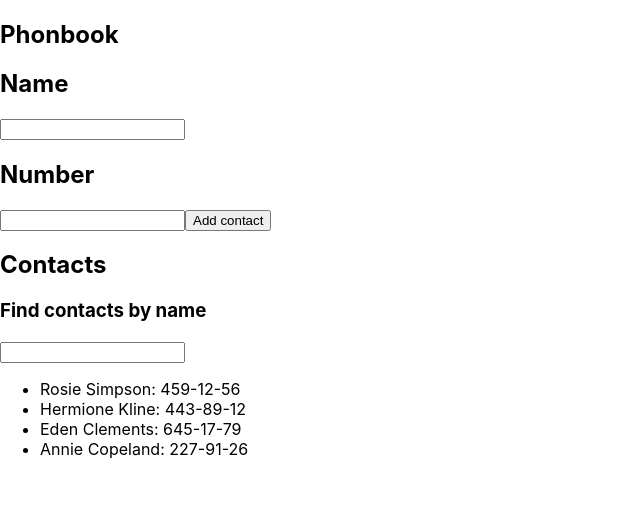
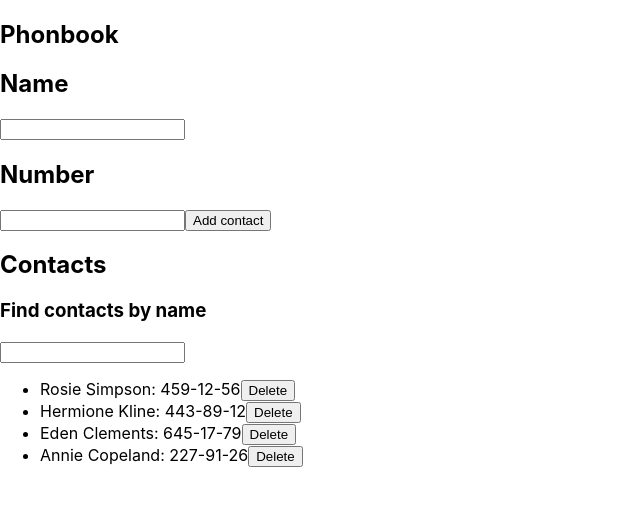
Before and after one commit to shuriuss/goit-react-hw-02-phonebook, a React (Create React App) app: page / in a window 1280 px wide. Shown: the top 506 px of the page, without its empty margins (0-640 px from the left). Built offline with nearby package versions, Linux system fonts and the light colour scheme.

Commit message:
add delete

```diff
--- a/src/components/App.jsx
+++ b/src/components/App.jsx
@@ -30,15 +30,22 @@ export class App extends Component {
     console.log(this.state.contacts);
   };
 
+  handleDelete = id => {
+    const { contacts } = this.state;
+    const updatedContacts = contacts.filter(contact => contact.id !== id);
+    this.setState({ contacts: updatedContacts });
+  };
+
+  getFilteredContacts = () => {
+    const { filter, contacts } = this.state;
+    const normalizedContacts = filter.toLocaleLowerCase();
+    return contacts.filter(({ name }) =>
+      name.toLocaleLowerCase().includes(normalizedContacts)
+    );
+  };
+
   render() {
-    const arrName = [];
-
-    this.state.contacts.forEach(contact => {
-      const name = contact.name.toLowerCase();
-      if (name.includes(this.state.filter)) {
-        arrName.push(contact);
-      }
-    });
+    const filteredContacts = this.getFilteredContacts();
 
     return (
       <section>
@@ -48,39 +55,12 @@ export class App extends Component {
         <div>
           <h2>Contacts</h2>
           <Filter value={this.state.filter} onChange={this.handlerSearch} />
-          <ContactList arrName={arrName} />
+          <ContactList
+            contact={filteredContacts}
+            handleDelete={this.handleDelete}
+          />
         </div>
       </section>
     );
   }
-
-  // handleName =(e)=> {
-  //   this.setState({ name: e.target.value });
-  // }
-
-  // handleTel=(e)=> {
-  //   this.setState({ number: e.target.value });
-  // }
-
-  // handleSubmit=(e)=> {
-  //   e.preventDefault();
-  //   if (this.state.name.length === 0) {
-  //     return;
-  //   }
-  //   if (this.state.number.length === 0) {
-  //     return;
-  //   }
-
-  //   const newItem = {
-  //     id: Date.now(),
-  //     name: this.state.name,
-  //     number: this.state.number,
-  //   };
-
-  //   this.setState(state => ({
-  //     contacts: state.contacts.concat(newItem),
-  //     name: '',
-  //     number: '',
-  //   }));
-  // }
 }
--- a/src/components/ContactList/ContactList.jsx
+++ b/src/components/ContactList/ContactList.jsx
@@ -3,24 +3,29 @@ import PropTypes from 'prop-types';
 
 export class ContactList extends Component {
   static propTypes = {
-    arrName: PropTypes.arrayOf(PropTypes.object).isRequired,
+    contact: PropTypes.arrayOf(PropTypes.object).isRequired,
   };
 
   render() {
-    const { arrName } = this.props;
+    console.log(this.props);
+    const { contact, handleDelete } = this.props;
     return (
       <>
-        {arrName.length === 0 ? (
+        {contact.length === 0 ? (
           <p>No contact</p>
         ) : (
-          <ul>
-            {arrName.map(contact => (
-              <li key={contact.id}>
-                {contact.name}: {contact.number}{' '}
-              </li>
-            ))}
-          </ul>
-
+          <>
+            <ul>
+              {contact.map(({id, name, number}) => (
+                <li key={id}>
+                  {name}: {number}
+                  <button type="button" onClick={() => handleDelete(id)}>
+                    Delete
+                  </button>
+                </li>
+              ))}
+            </ul>
+          </>
         )}
       </>
     );
--- a/src/components/Form/Form.jsx
+++ b/src/components/Form/Form.jsx
@@ -30,6 +30,11 @@ export class Form extends Component {
       number: this.state.number,
     };
     this.props.handleSubmit(newItem);
+
+    this.setState({
+      name: '',
+      number: '',
+    });
   };
 
   render() {
```
Also changed, not shown: src/components/Filter/Filter.jsx (+15 -7 lines).
